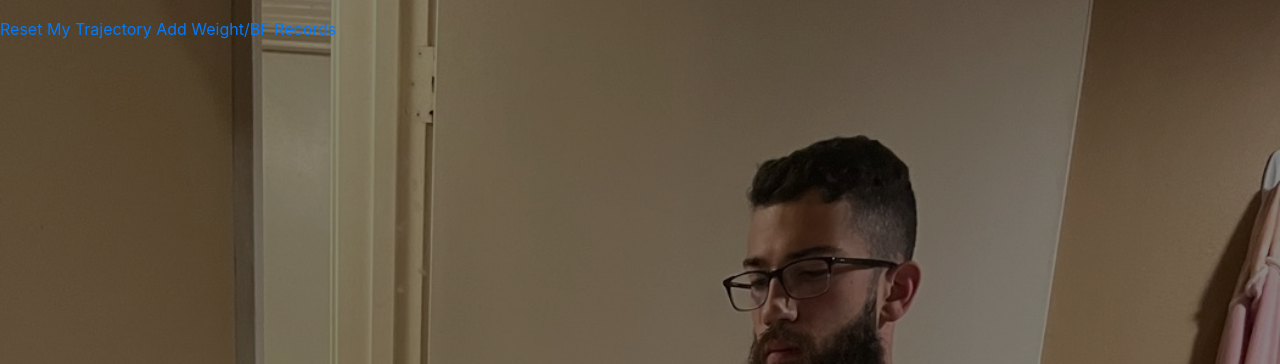
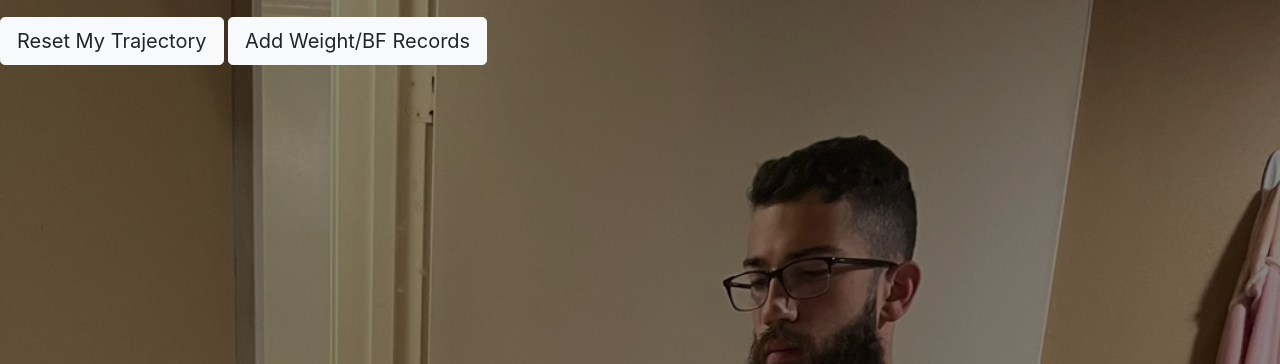
Before and after one commit to zbednarke/cutpanion, a Django app: template templates/mypage/trajectory.html in a window 1280 px wide. Shown: the part 56-420 px from the top of the page. Run offline with Django 3.2, Linux system fonts and the light colour scheme; the template is opened without the code that fills it, so the values that code supplies are empty; some libraries are stand-ins or nearby versions.

Commit message:
buttons to add data

```diff
--- a/templates/mypage/trajectory.html
+++ b/templates/mypage/trajectory.html
@@ -23,8 +23,10 @@
 
 <p style="text-align:center">   {{ username }}</p>
 
-<a href="{% url 'mypage:addFatLossJourneyForm' %}">Reset My Trajectory</a>
-<a href="{% url 'mypage:addWeightBF' %}">Add Weight/BF Records</a>
+<a class="btn btn-light btn-lg" href="{% url 'mypage:addFatLossJourneyForm' %}" role="button">Reset My Trajectory</a>
+<a class="btn btn-light btn-lg" href="{% url 'mypage:addWeightBF' %}" role="button">Add Weight/BF Records</a>
+<!-- <a href="{% url 'mypage:addFatLossJourneyForm' %}">Reset My Trajectory</a> -->
+<!-- <a href="{% url 'mypage:addWeightBF' %}">Add Weight/BF Records</a> -->
 
 {% autoescape off %}
     {{ plot_div_bodyweight }}
```
